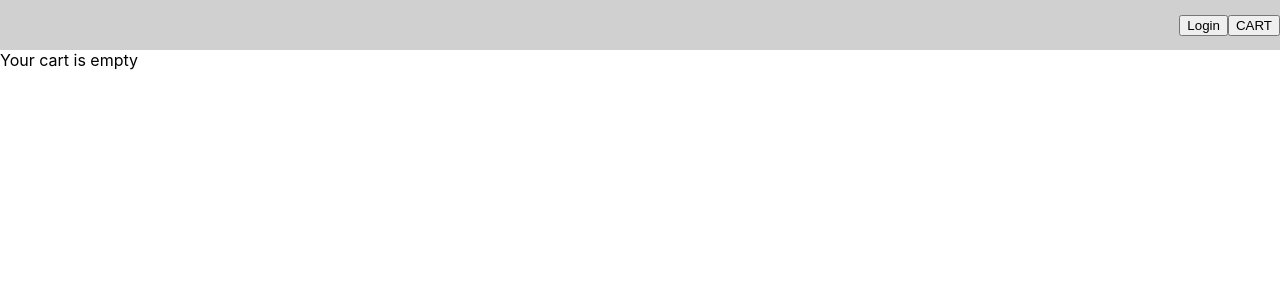
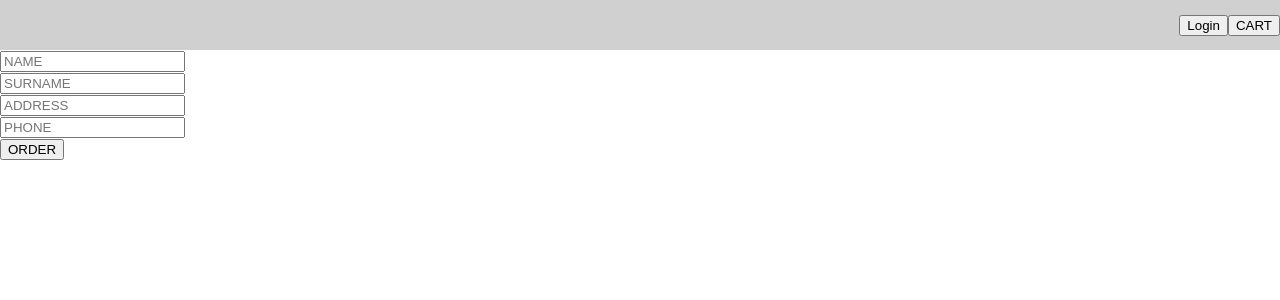
Before and after one commit to Paskinho/store, a React (Create React App) app: page /cart in a window 1280 px wide. Shown: the top 300 px of the page. Built offline with nearby package versions, Linux system fonts and the light colour scheme.

Commit message:
Some changes in Cart.tsx

```diff
--- a/src/features/cart/Cart.tsx
+++ b/src/features/cart/Cart.tsx
@@ -7,12 +7,29 @@ export const Cart = () => {
     const dispatch = useAppDispatch()
     const navigate = useNavigate()
 
+    const orderHandler = () => {
+        toast.success('Successfully order!')
+    }
 
 
     return (
         <div>
-            {/*<button onClick={getCatalog}>Get Catalog</button>*/}
-            Your cart is empty
+            <div>
+                <input placeholder={'NAME'}></input>
+            </div>
+            <div>
+                <input placeholder={'SURNAME'}></input>
+            </div>
+            <div>
+                <input placeholder={'ADDRESS'}></input>
+            </div>
+            <div>
+                <input placeholder={'PHONE'}></input>
+            </div>
+            <div>
+                <button onClick={orderHandler}>ORDER</button>
+            </div>
+
         </div>
     )
 }
```
